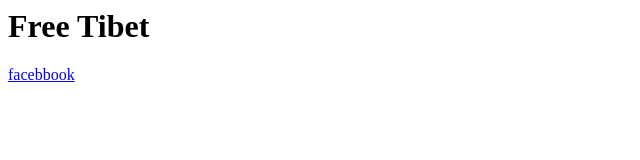
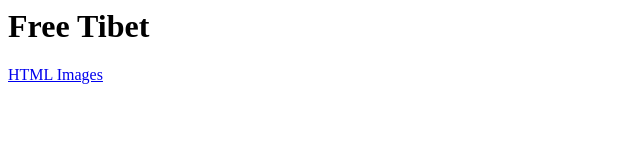
Before and after one commit to tsepte01/tsepte01.github.io, a plain HTML site: page index.html in a window 1280 px wide. Shown: the full height of the page, 0-640 px from the left. Drawn offline with Linux system fonts and the light colour scheme.

Commit message:
Update index.html

```diff
--- a/index.html
+++ b/index.html
@@ -3,7 +3,7 @@
 </head>
 <body>
 <h1> Free Tibet </h1>
-<a href="facebook.com" > facebbook </a>
+<a href="html_images.asp">HTML Images</a>
 
 </body?
 </html>
```
